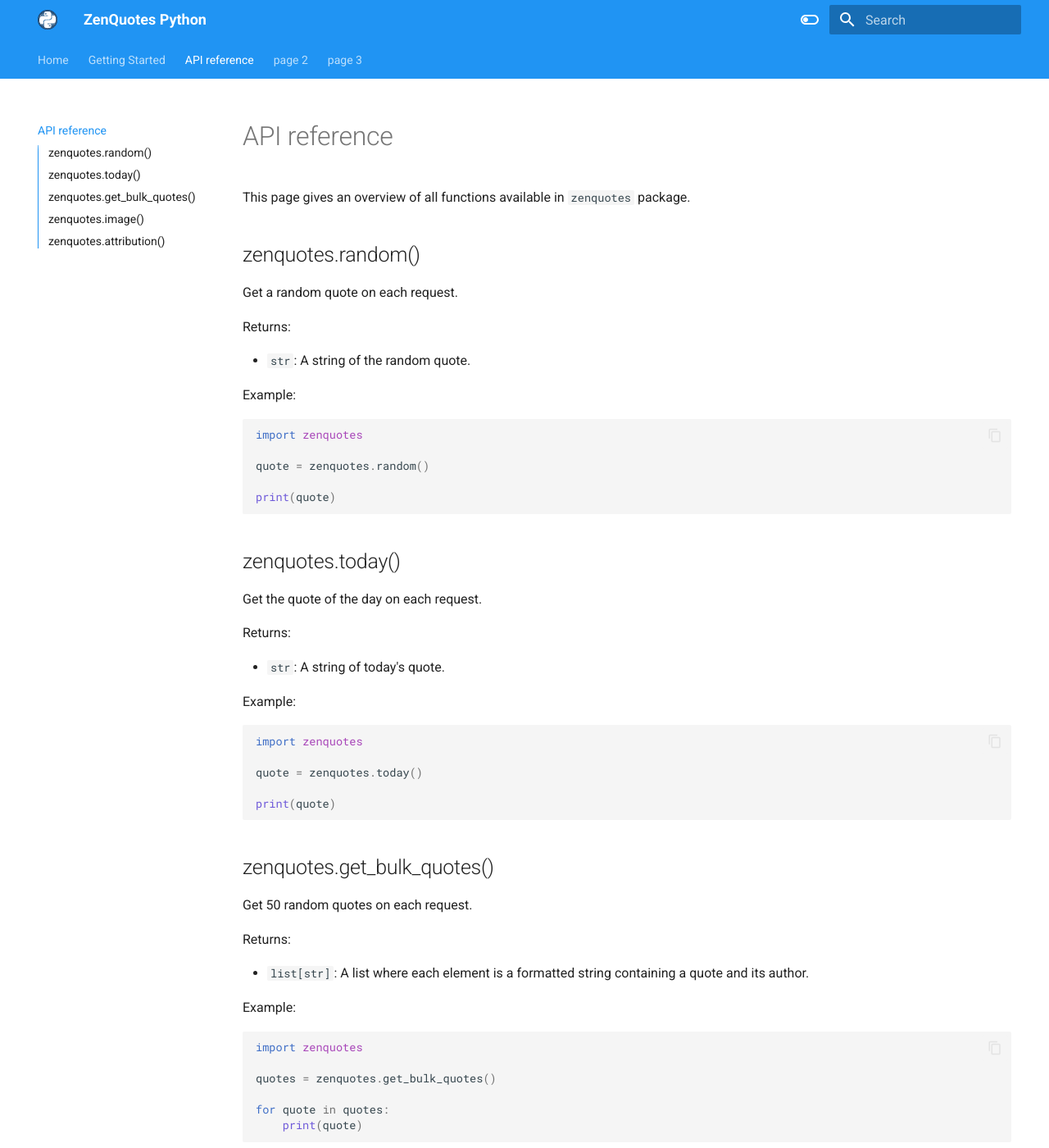
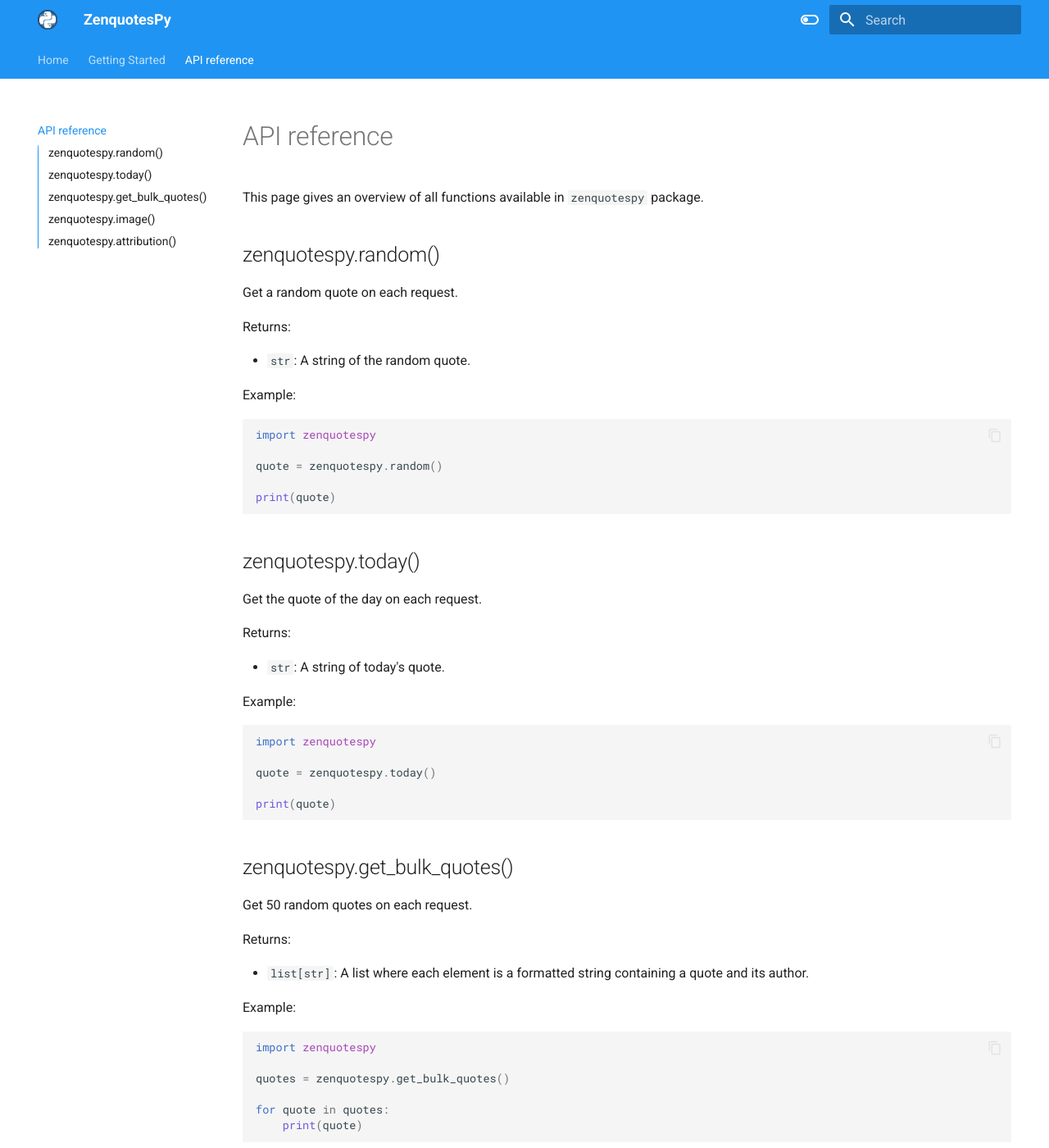
Before and after one commit to nilaysarma/zenquotespy-docs, an MkDocs documentation site: the page built from docs/api-reference.md, in a window 1280 px wide and 1400 px high. Shown: the whole window at 82% size. Built offline with MkDocs 1.6.1 and Material for MkDocs 9.7.7, drawn with Linux system fonts in a browser that asks for light colours; some of the changed text lies outside the part shown.

Commit message:
rename zenquotes to zenquotespy

````diff
--- a/docs/api-reference.md
+++ b/docs/api-reference.md
@@ -1,8 +1,8 @@
 # API reference
 
-This page gives an overview of all functions available in `zenquotes` package.
+This page gives an overview of all functions available in `zenquotespy` package.
 
-## zenquotes.random()
+## zenquotespy.random()
 Get a random quote on each request.
 
 Returns:
@@ -11,14 +11,14 @@ Returns:
 
 Example:
 ```py
-import zenquotes
+import zenquotespy
 
-quote = zenquotes.random()
+quote = zenquotespy.random()
 
 print(quote)
 ```
 
-## zenquotes.today()
+## zenquotespy.today()
 Get the quote of the day on each request.
 
 Returns:
@@ -27,14 +27,14 @@ Returns:
 
 Example:
 ```py
-import zenquotes
+import zenquotespy
 
-quote = zenquotes.today()
+quote = zenquotespy.today()
 
 print(quote)
 ```
 
-## zenquotes.get_bulk_quotes()
+## zenquotespy.get_bulk_quotes()
 Get 50 random quotes on each request.
 
 Returns:
@@ -43,15 +43,15 @@ Returns:
 
 Example:
 ```py
-import zenquotes
+import zenquotespy
 
-quotes = zenquotes.get_bulk_quotes()
+quotes = zenquotespy.get_bulk_quotes()
 
 for quote in quotes:
     print(quote)
 ```
 
-## zenquotes.image()
+## zenquotespy.image()
 Get a random inspirational image on each request.
 
 Args:
@@ -64,23 +64,23 @@ Returns:
 
 Example:
 ```py
-import zenquotes
+import zenquotespy
 
-img = zenquotes.image()
+img = zenquotespy.image()
 
 print(f"Quote image successfully saved to {img}")
 ```
 
 Example with custom path:
 ```py
-import zenquotes
+import zenquotespy
 
-img = zenquotes.image("images/quote.jpg")
+img = zenquotespy.image("images/quote.jpg")
 
 print(f"Quote image successfully saved to {img}")
 ```
 
-## zenquotes.attribution()
+## zenquotespy.attribution()
 Attribution for inspirational quotes provided by <a href="https://zenquotes.io/" target="_blank">ZenQuotes API</a>
 
 Returns:
@@ -89,9 +89,9 @@ Returns:
 
 Example:
 ```py
-import zenquotes
+import zenquotespy
 
-attrib = zenquotes.attribution()
+attrib = zenquotespy.attribution()
 
 print(attrib)
 ```
--- a/mkdocs.yml
+++ b/mkdocs.yml
@@ -1,9 +1,9 @@
-site_name: ZenQuotes Python
+site_name: ZenquotesPy
 site_url: https://www.example.com
 theme:
   name: material
-  logo: zenquotes-python.png
-  favicon: zenquotes-python.png
+  logo: zenquotespy.png
+  favicon: zenquotespy.png
   features:
     - navigation.tabs
     - navigation.sections
@@ -34,13 +34,11 @@ nav:
   - Home: index.md
   - Getting Started: getting-started.md
   - API reference: api-reference.md
-  - page 2: page2.md
-  - page 3: page3.md
 
 extra:
   social:
     - icon: fontawesome/brands/github-alt
-      link: https://github.com/nilaysarma
+      link: https://github.com/nilaysarma/zenquotespy
 
 markdown_extensions:
   - pymdownx.highlight:
````
Also changed, not shown: docs/getting-started.md (+7 -7 lines), docs/index.md (+2 -2 lines), docs/page2.md (deleted, +0 -5 lines), docs/page3.md (deleted, +0 -87 lines), docs/logo.png (deleted), docs/zenquotespy.png (renamed from docs/zenquotes-python.png).
